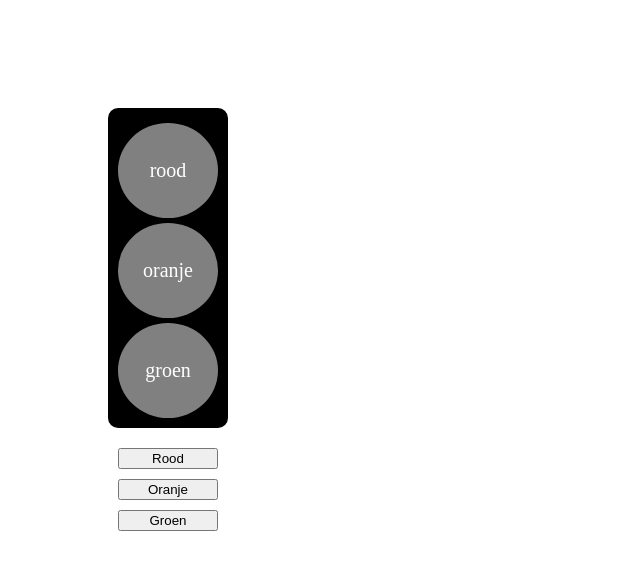
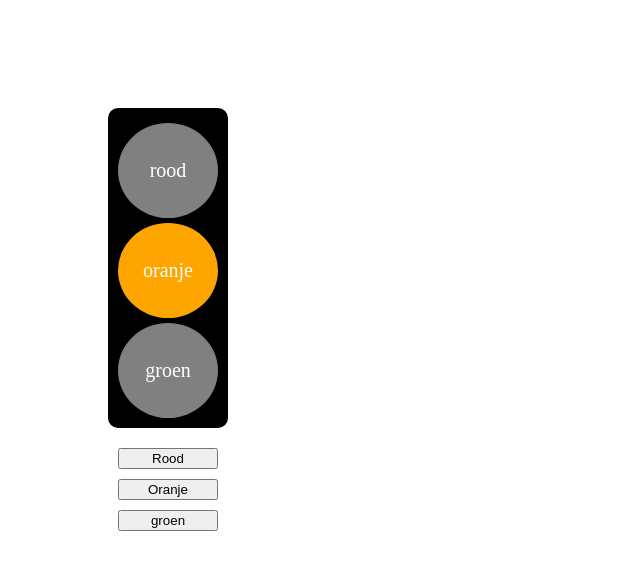
Before and after one commit to ROC-van-Amsterdam-College-Amstelland/op3-js-les1-mohamednassarelkharroubi, a plain HTML site: page opdracht03/index.html in a window 1280 px wide. Both pictures are taken after a click on the button "Oranje". Shown: the whole page, without its empty margins (0-640 px from the left). Drawn offline with Linux system fonts and the light colour scheme.

Commit message:
opdracht3

```diff
--- a/opdracht03/index.html
+++ b/opdracht03/index.html
@@ -17,7 +17,7 @@
     <div id="btn-container">
         <button class="btn" id="btn-rood" onclick="zetRoodLichtAan()">Rood</button>
         <button class="btn" id="btn-oranje" onclick="zetOranjeLichtAan()">Oranje</button>
-        <button class="btn" id="btn-groen">Groen</button>
+        <button class="btn" id="btn-groen" onclick="zetGroenLichtAan()">groen</button></button>
     </div>
 </body>
 </html>
--- a/opdracht03/js/script.js
+++ b/opdracht03/js/script.js
@@ -18,9 +18,11 @@ function zetRoodLichtAan(){
 
 function zetOranjeLichtAan(){
      //JOUW CODE HIER
+     document.getElementById("light-middle").style.backgroundColor = "orange";
 }
 
 function zetGroenLichtAan(){
     //JOUW CODE HIER
+    document.getElementById("light-bottom").style.backgroundColor = "green";
 
 }
```
